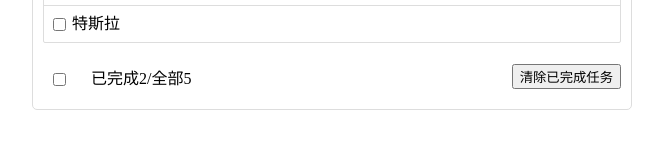
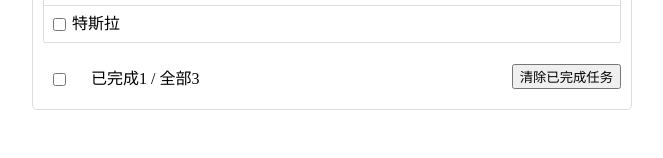
Before and after one commit to liva92/mall, a Vue app: page / in a window 1280 px wide. Shown: the part 142-300 px from the top of the page, without its empty margins (308-971 px from the left). Built offline with nearby package versions, Linux system fonts and the light colour scheme.

Commit message:
footer的已完成和全部数据显示

```diff
--- a/src/App.vue
+++ b/src/App.vue
@@ -3,7 +3,7 @@
     <div class="todo-wrap">
       <Header :addTodo="addTodo" />
       <List :todos="todos" :deleteTodo="deleteTodo" :updateTodo="updateTodo" />
-      <Footer />
+      <Footer :todos="todos"/>
     </div>
   </div>
 </template>
--- a/src/components/Footer.vue
+++ b/src/components/Footer.vue
@@ -3,18 +3,48 @@
     <label>
       <input type="checkbox" />
     </label>
-    <span> <span>已完成2</span>/全部5 </span>
-    <button class="btn btn-danger">清除已完成任务</button>
+    <span>
+      <span>已完成{{ count }}</span> / 全部{{ todos.length }}
+    </span>
+    <button class="btn btn-danger">
+      清除已完成任务
+    </button>
   </div>
 </template>
+<script lang="ts">
+import { defineComponent, computed } from 'vue'
+import { Todo } from '../type/type'
+export default defineComponent({
+  name: 'Footer',
+  props: {
+    todos: {
+      type: Array as () => Todo[],
+      required: true,
+    },
+    checkAll: {
+      type: Function,
+      required: true,
+    },
+    clearAllCompletedTodos: {
+      type: Function,
+      required: true,
+    },
+  },
+  setup(props) {
+    // 已完成的计算属性操作
+    const count = computed(() => {
+      return props.todos.reduce(
+        (pre, todo, index) => pre + (todo.isCompleted ? 1 : 0),
+        0
+      )
+    })
 
-<script lang="ts">
-export default {
-  name: 'Footer',
-  setup() {
-    return {}
+    return {
+      count,
+
+    }
   },
-}
+})
 </script>
 <style lang="scss">
 .todo-footer {
@@ -34,8 +64,8 @@ export default {
     }
   }
   & button {
-  float: right;
-  margin-top: 5px;
-}
+    float: right;
+    margin-top: 5px;
+  }
 }
 </style>
```
Also changed, not shown: src/components/Item.vue (+9 -9 lines).
